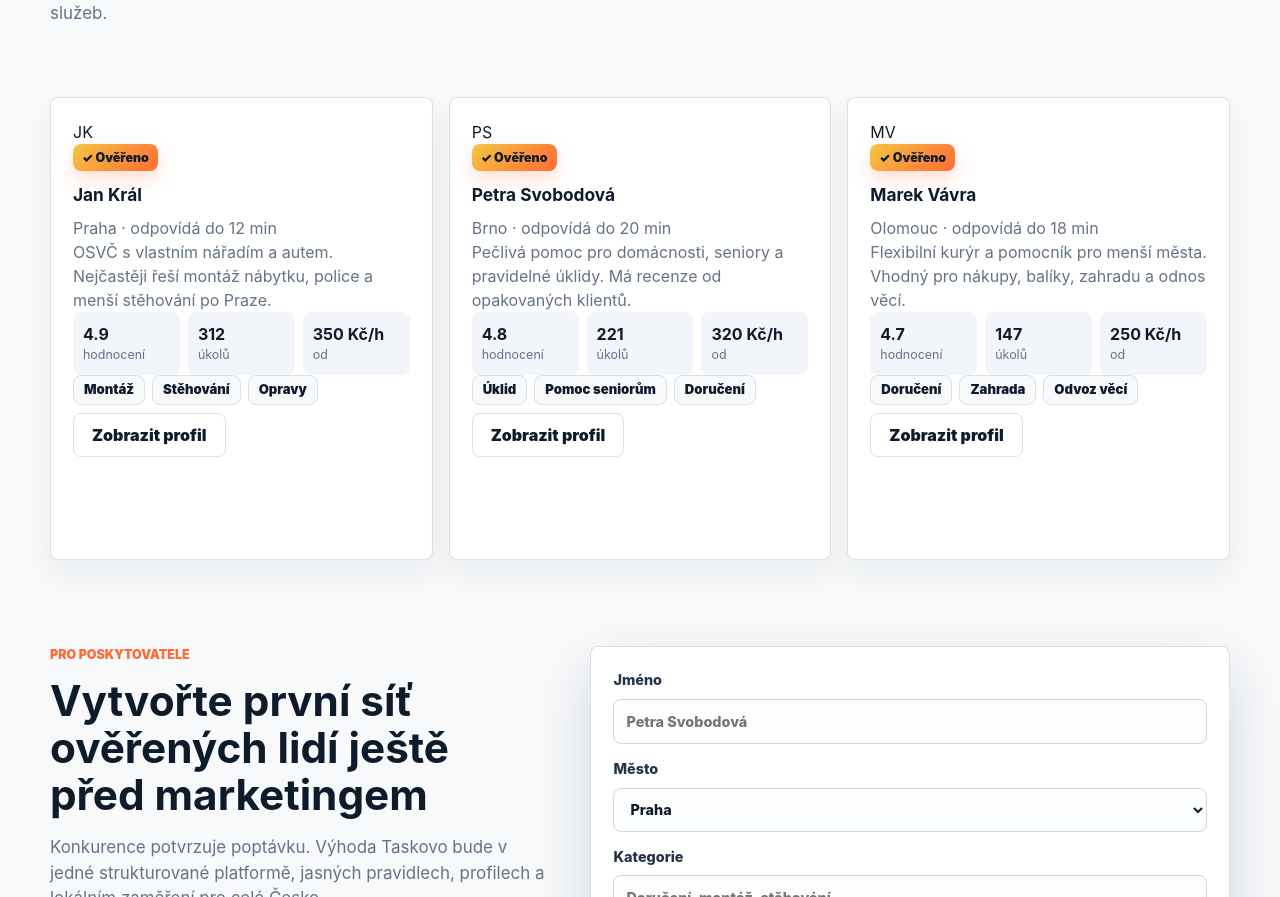
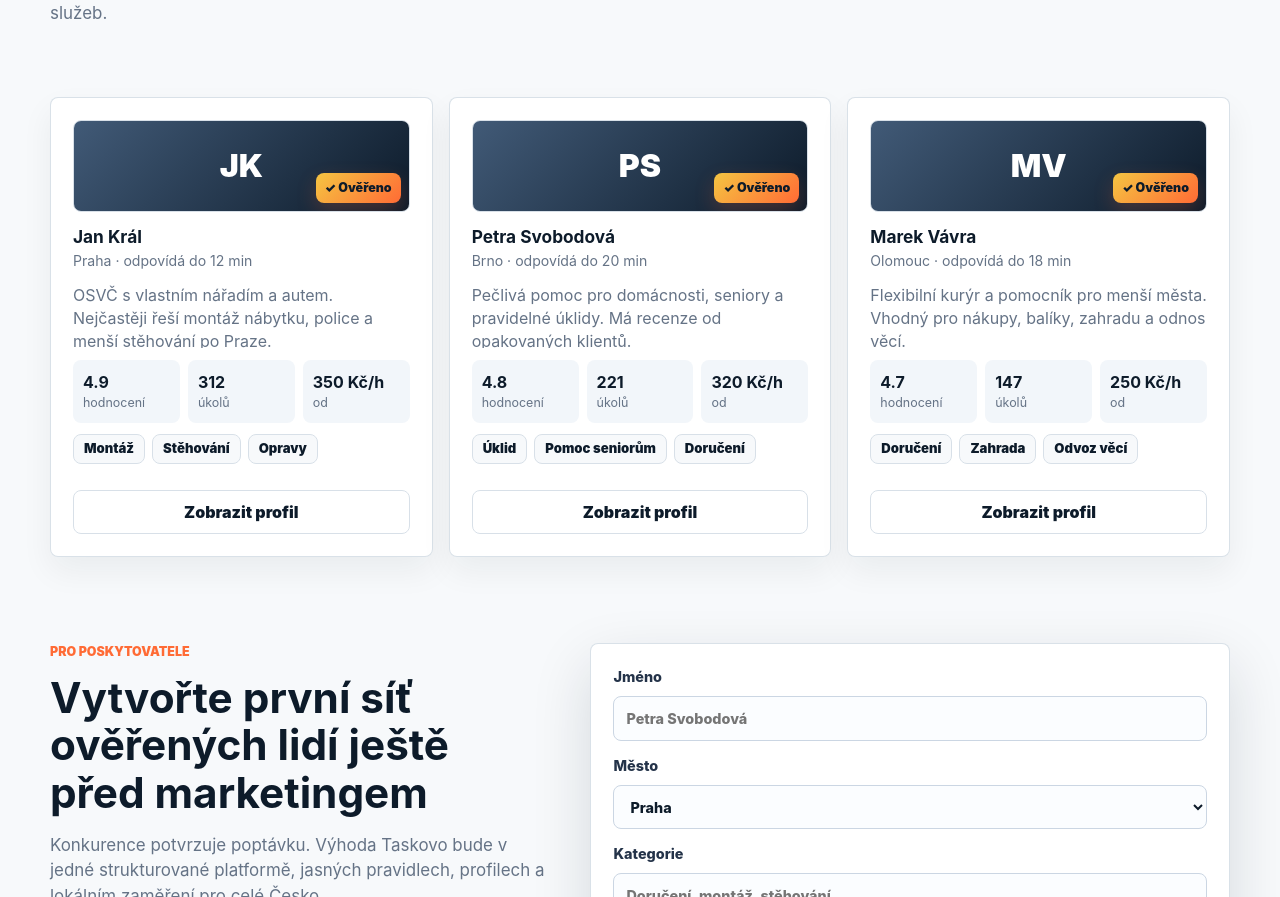
Before and after one commit to kaziodimm/taskovo-app, a Next.js app: page / in a window 1280 px wide. Shown: the part 2196-3093 px from the top of the page. Built offline with nearby package versions, Linux system fonts and the light colour scheme; no server answers.

Commit message:
Fix provider card media and text sizing

```diff
--- a/components/ProviderCard.module.css
+++ b/components/ProviderCard.module.css
@@ -1,25 +1,71 @@
 .card {
-  grid-template-rows: auto minmax(54px, auto) auto minmax(38px, auto) auto;
-  min-height: 360px;
+  display: grid;
+  grid-template-rows: 92px minmax(0, 1fr);
+  gap: 14px;
+  min-height: 384px;
+  height: 100%;
+  overflow: hidden;
 }
 
-.top {
-  align-items: flex-start;
-  min-height: 58px;
+.mediaFrame {
+  position: relative;
+  display: grid;
+  place-items: center;
+  width: 100%;
+  height: 92px;
+  overflow: hidden;
+  background: linear-gradient(135deg, #edf4fb, #f7f9fb);
+  border: 1px solid var(--line);
+  border-radius: 8px;
+}
+
+.mediaImage,
+.mediaFallback {
+  width: 100%;
+  height: 100%;
+}
+
+.mediaImage {
+  display: block;
+  object-fit: cover;
+}
+
+.mediaFallback {
+  display: grid;
+  place-items: center;
+  color: #fff;
+  background: linear-gradient(135deg, var(--steel), var(--navy));
+  font-size: 2rem;
+  font-weight: 950;
+}
+
+.badge {
+  position: absolute;
+  right: 8px;
+  bottom: 8px;
+  z-index: 1;
+  max-width: calc(100% - 16px);
+  overflow: hidden;
+  text-overflow: ellipsis;
+  white-space: nowrap;
+}
+
+.body {
+  display: grid;
+  grid-template-rows: 46px 64px 62px 44px auto;
+  gap: 12px;
+  min-width: 0;
+  min-height: 0;
 }
 
 .identity {
+  display: grid;
+  align-content: start;
+  gap: 3px;
   min-width: 0;
 }
 
-.identity h3 {
-  display: -webkit-box;
-  min-height: 1.3em;
-  overflow: hidden;
-  -webkit-box-orient: vertical;
-  -webkit-line-clamp: 1;
-}
-
+.identity h3,
 .identity p,
 .bio {
   display: -webkit-box;
@@ -27,42 +73,71 @@
   -webkit-box-orient: vertical;
 }
 
+.identity h3 {
+  min-height: 1.3em;
+  margin: 0;
+  font-size: 1.08rem;
+  line-height: 1.25;
+  -webkit-line-clamp: 1;
+}
+
 .identity p {
+  margin: 0;
+  color: var(--muted);
+  font-size: .88rem;
+  line-height: 1.25;
   -webkit-line-clamp: 1;
 }
 
 .bio {
-  min-height: 54px;
+  min-height: 64px;
+  margin: 0;
+  color: var(--muted);
+  line-height: 1.42;
   -webkit-line-clamp: 3;
-}
-
-.avatarImage {
-  flex: 0 0 48px;
-  object-fit: cover;
-}
-
-.badge {
-  flex: 0 0 auto;
 }
 
 .metrics {
   min-height: 62px;
 }
 
+.metrics span {
+  min-width: 0;
+  overflow: hidden;
+  text-overflow: ellipsis;
+}
+
 .chips {
   align-content: start;
-  min-height: 38px;
-  max-height: 72px;
+  min-height: 44px;
+  max-height: 44px;
   overflow: hidden;
+}
+
+.chips span {
+  max-width: 100%;
+  overflow: hidden;
+  text-overflow: ellipsis;
+  white-space: nowrap;
 }
 
 .action {
   align-self: end;
+  width: 100%;
   margin-top: auto;
 }
 
 @media (max-width: 640px) {
   .card {
-    min-height: auto;
+    grid-template-rows: 86px minmax(0, 1fr);
+    min-height: 366px;
+  }
+
+  .mediaFrame {
+    height: 86px;
+  }
+
+  .body {
+    grid-template-rows: 44px 60px 62px 44px auto;
   }
 }
```
